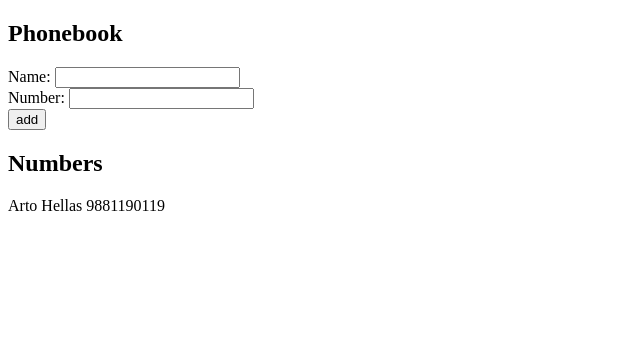
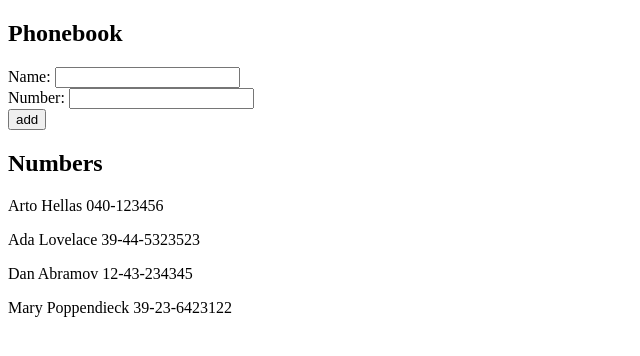
Before and after one commit to khalatevarun/fullstackdev, a React (Create React App) app in the folder part2_phonebook/: page / in a window 1280 px wide. Shown: the top 356 px of the page, without its empty margins (0-640 px from the left). Built offline with nearby package versions, Linux system fonts and the light colour scheme; data requests are answered from the project's data file.

Commit message:
get data from server - step 6

```diff
--- /dev/null
+++ b/part2_phonebook/db.json
@@ -0,0 +1,24 @@
+{
+    "persons":[
+      {
+        "name": "Arto Hellas",
+        "number": "040-123456",
+        "id": 1
+      },
+      {
+        "name": "Ada Lovelace",
+        "number": "39-44-5323523",
+        "id": 2
+      },
+      {
+        "name": "Dan Abramov",
+        "number": "12-43-234345",
+        "id": 3
+      },
+      {
+        "name": "Mary Poppendieck",
+        "number": "39-23-6423122",
+        "id": 4
+      }
+    ]
+  }
--- a/part2_phonebook/src/App.js
+++ b/part2_phonebook/src/App.js
@@ -1,4 +1,5 @@
-import React, { useState } from 'react'
+import React, { useState, useEffect } from 'react'
+import axios from 'axios'
 
 const App = () => {
   const [ persons, setPersons ] = useState([
@@ -6,6 +7,18 @@
   ])
   const [ newName, setNewName ] = useState('')
   const [ newNumber, setNewNumber ] = useState()
+
+
+  useEffect(() => {
+    console.log('effect')
+    axios
+      .get('http://localhost:3001/persons')
+      .then(response => {
+        console.log('promise fulfilled')
+        setPersons(response.data)
+      })
+  }, [])
+  console.log('render', persons.length, 'persons')
 
   const handleNameChange = (event) => {
     console.log(event.target.value)
@@ -42,7 +55,7 @@
       <h2>Phonebook</h2>
       <form onSubmit={addName}>
         <div>
-        <label for="name">Name: </label>
+        <label htmlFor="name">Name: </label>
         <input
           id ="name"
           value={newName}
@@ -50,7 +63,7 @@
         />
         </div>
         <div>
-        <label for="number">Number: </label>
+        <label htmlFor="number">Number: </label>
         <input
           id = "number"
           value={newNumber}
```
Also changed, not shown: part2_phonebook/package.json (+6 -1 lines), 1 other file (tests, documents, lock files or other folders).
